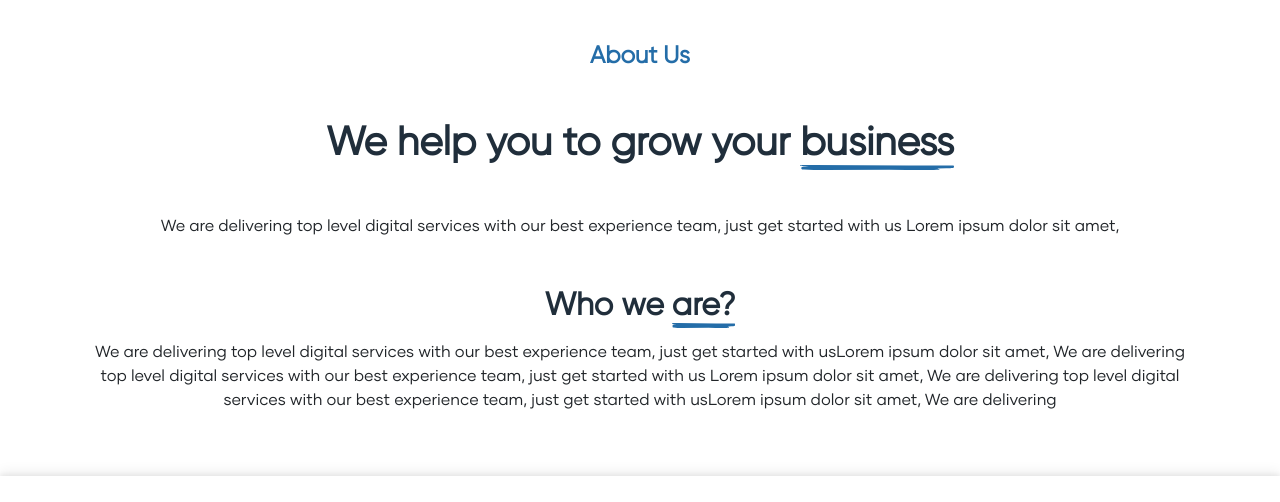
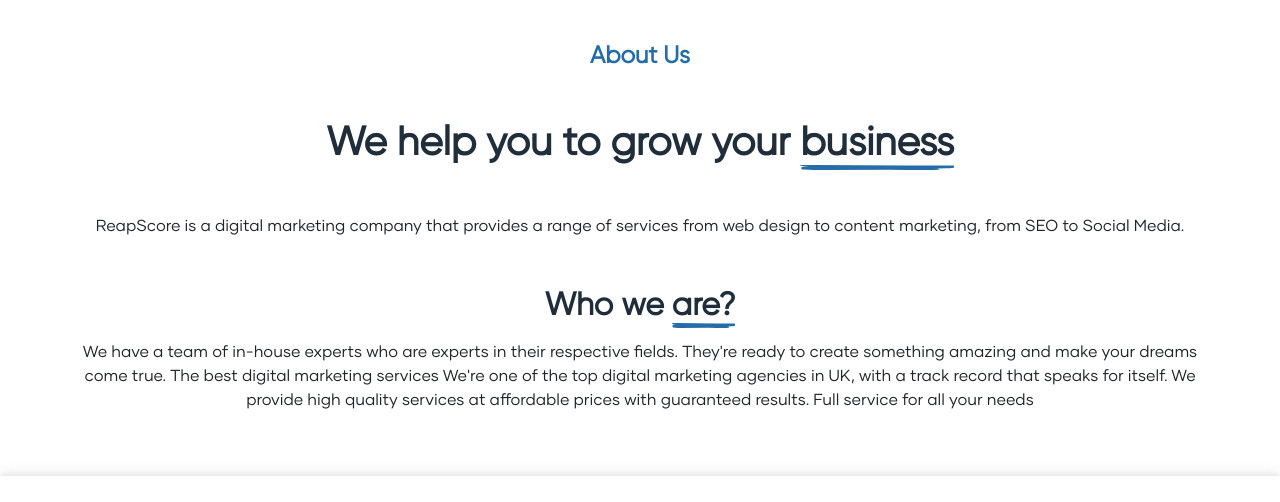
Before and after one commit to Freelancers007/Reapscore, a plain HTML site: page about.html in a window 1280 px wide. Shown: the part 79-581 px from the top of the page. Drawn offline with Linux system fonts and the light colour scheme; files whose address does not match are found by name.

Commit message:
content changes

```diff
--- a/about.html
+++ b/about.html
@@ -58,9 +58,7 @@
                 <span class="underline-thin">business</span>
             </p>
             <p class="text-center gilmer f-pop my-5">
-                We are delivering top level digital services with our best experience team, just get started
-                with us Lorem ipsum dolor
-                sit amet,
+                ReapScore is a digital marketing company that provides a range of services from web design to content marketing, from SEO to Social Media.
             </p>
             <div class="about-content mt-5">
                 <p class="home-title about-desc-title text-center mt-5  display-1">
@@ -68,13 +66,7 @@
                     <span class="underline-thin">are?</span>
                 </p>
                 <p class="about-desc gilmer f-pop text-center">
-                    We are delivering top level digital services with our best experience team, just get started with
-                    usLorem ipsum dolor
-                    sit amet, We are delivering top level digital services with our best experience team, just get
-                    started with us Lorem ipsum
-                    dolor sit amet, We are delivering top level digital services with our best experience team, just get
-                    started with usLorem
-                    ipsum dolor sit amet, We are delivering
+                    We have a team of in-house experts who are experts in their respective fields. They're ready to create something amazing and make your dreams come true. The best digital marketing services We're one of the top digital marketing agencies in UK, with a track record that speaks for itself. We provide high quality services at affordable prices with guaranteed results. Full service for all your needs
                 </p>
             </div>
         </div>
```
